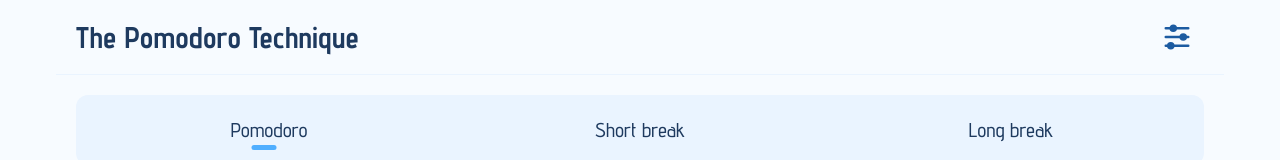
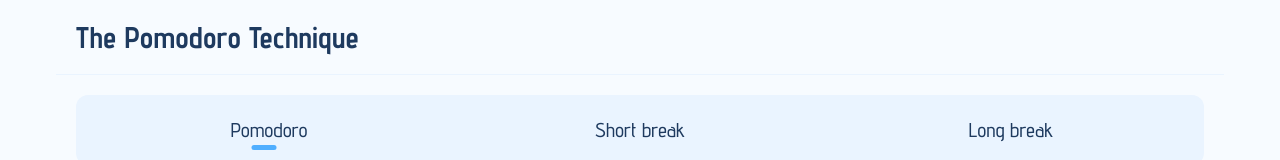
Before and after one commit to marcenico/pomodoro-app, a React (Vite) app: page / in a window 1280 px wide. Shown: the top 160 px of the page. Built offline with nearby package versions, Linux system fonts and the light colour scheme.

Commit message:
feat(Header, settings.svg):  Se actualiza el estilo del botón para utilizar variables de tema

```diff
--- a/src/components/Header/Header.jsx
+++ b/src/components/Header/Header.jsx
@@ -14,7 +14,16 @@
         onClick={toggleMenu}
         disabled={isRunning}
         aria-label="Abrir configuración de sesiones">
-        <img className={settingsIcon} src="/assets/settings.svg" alt="Configuración" />
+        <svg
+          className={settingsIcon}
+          viewBox="0 0 24 24"
+          fill="none"
+          stroke="currentColor"
+          strokeWidth="2"
+          strokeLinecap="round"
+          strokeLinejoin="round">
+          <use href={`assets/settings.svg`} />
+        </svg>
       </button>
       <HeaderMenu
         isOpen={isMenuOpen}
--- a/src/components/Header/Header.module.css
+++ b/src/components/Header/Header.module.css
@@ -13,6 +13,7 @@
   background: none;
   border-radius: 8px;
   border: none;
+  color: var(--theme-text, var(--blue-950));
   cursor: pointer;
   height: 2.75rem; /* 44px */
   padding: 0.5rem;
```
Also changed, not shown: public/assets/settings.svg.
